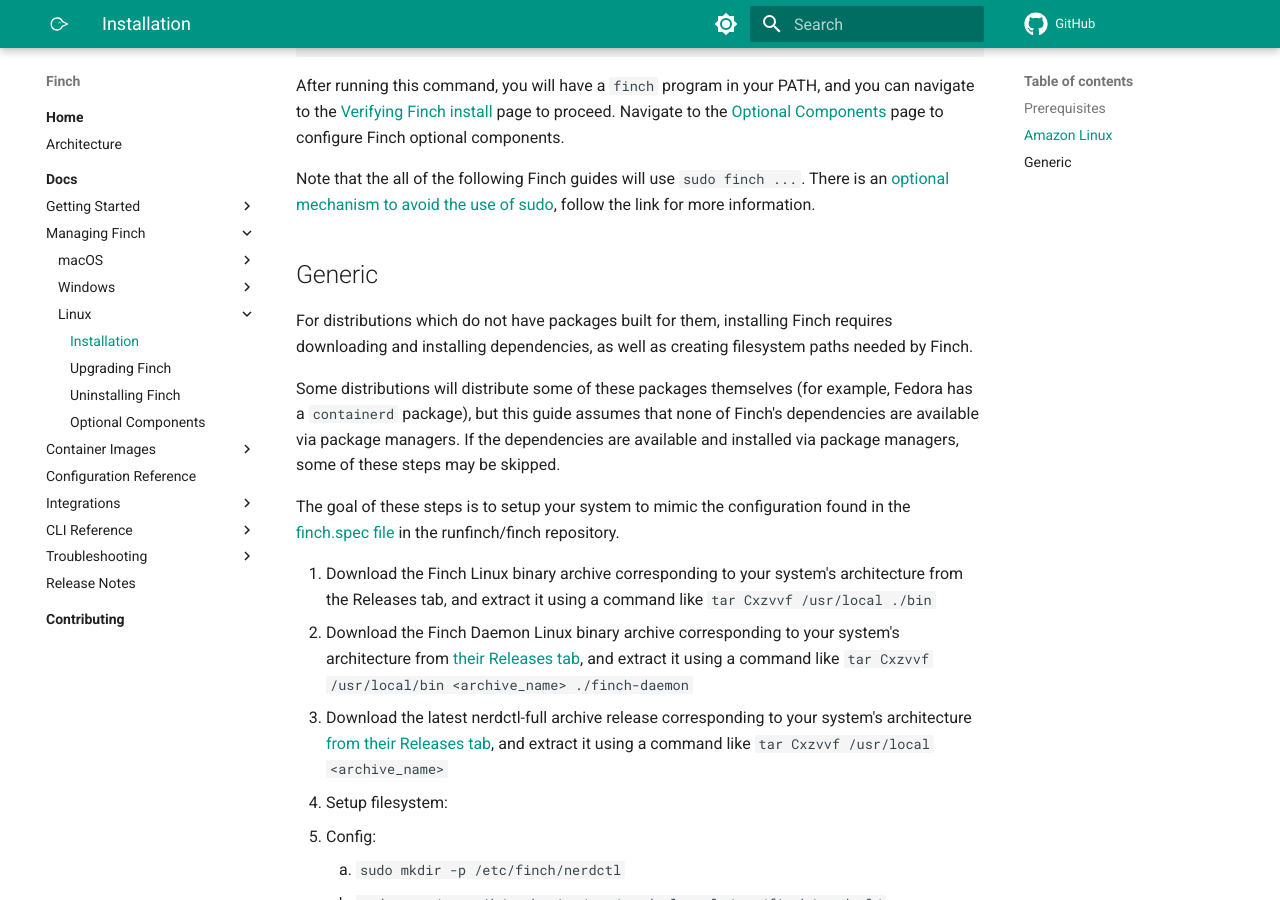
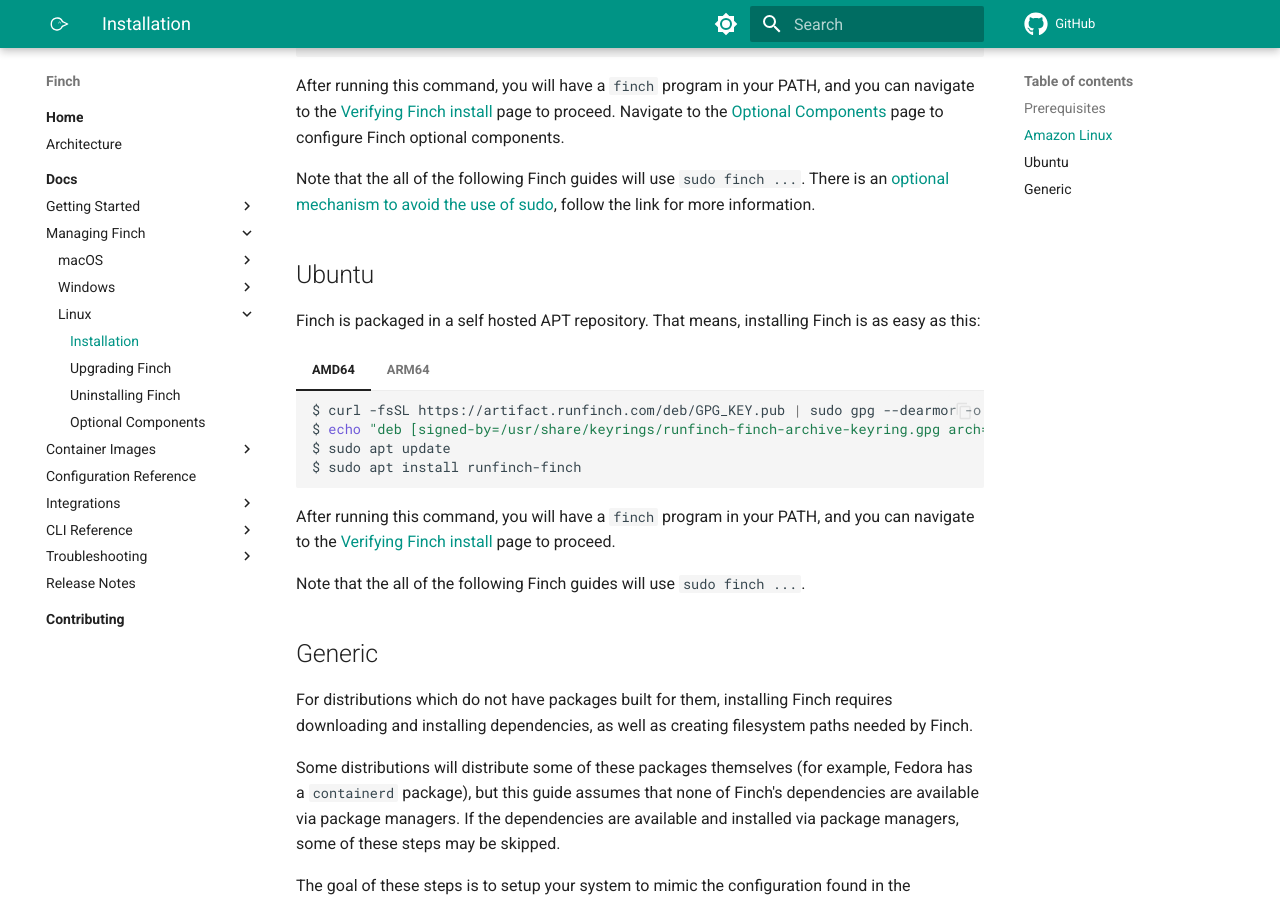
Before and after one commit to runfinch/finch-website, an MkDocs documentation site: the page built from docs/docs/managing-finch/linux/installation.md, in a window 1280 px wide and 900 px high, scrolled down 695 px. Built offline with MkDocs 1.6.1 and Material for MkDocs 9.7.7, drawn with Linux system fonts in a browser that asks for light colours; comment, search, counter and statistics services are not loaded.

Commit message:
feat: Ubuntu documentation
Signed-off-by: Cezar Rata <ceradev@amazon.com>

````diff
--- a/docs/docs/managing-finch/linux/installation.md
+++ b/docs/docs/managing-finch/linux/installation.md
@@ -36,6 +36,32 @@
 
 Note that the all of the following Finch guides will use `sudo finch ...`. There is an [optional mechanism to avoid the use of sudo](./../optional-components/#running-finch-without-sudo), follow the link for more information.
 
+## Ubuntu
+
+Finch is packaged in a self hosted APT repository. That means, installing Finch is as easy as this:
+
+=== "AMD64"
+
+    ```shell
+    $ curl -fsSL https://artifact.runfinch.com/deb/GPG_KEY.pub | sudo gpg --dearmor -o /usr/share/keyrings/runfinch-finch-archive-keyring.gpg
+    $ echo "deb [signed-by=/usr/share/keyrings/runfinch-finch-archive-keyring.gpg arch=amd64] https://artifact.runfinch.com/deb noble main" | sudo tee /etc/apt/sources.list.d/runfinch-finch.list
+    $ sudo apt update
+    $ sudo apt install runfinch-finch
+    ```
+
+=== "ARM64"
+
+    ```shell
+    $ curl -fsSL https://artifact.runfinch.com/deb/GPG_KEY.pub | sudo gpg --dearmor -o /usr/share/keyrings/runfinch-finch-archive-keyring.gpg
+    $ echo "deb [signed-by=/usr/share/keyrings/runfinch-finch-archive-keyring.gpg arch=arm64] https://artifact.runfinch.com/deb noble main" | sudo tee /etc/apt/sources.list.d/runfinch-finch.list
+    $ sudo apt update
+    $ sudo apt install runfinch-finch
+    ```
+
+After running this command, you will have a `finch` program in your PATH, and you can navigate to the [Verifying Finch install](../../../getting-started/installation/#verify-the-finch-installation) page to proceed.
+
+Note that the all of the following Finch guides will use `sudo finch ...`.
+
 ## Generic
 
 For distributions which do not have packages built for them, installing Finch requires downloading and installing dependencies, as well as creating filesystem paths needed by Finch.
````
Also changed, not shown: docs/docs/managing-finch/linux/uninstalling-finch.md (+8 -0 lines), docs/docs/managing-finch/linux/upgrading-finch.md (+9 -0 lines).
